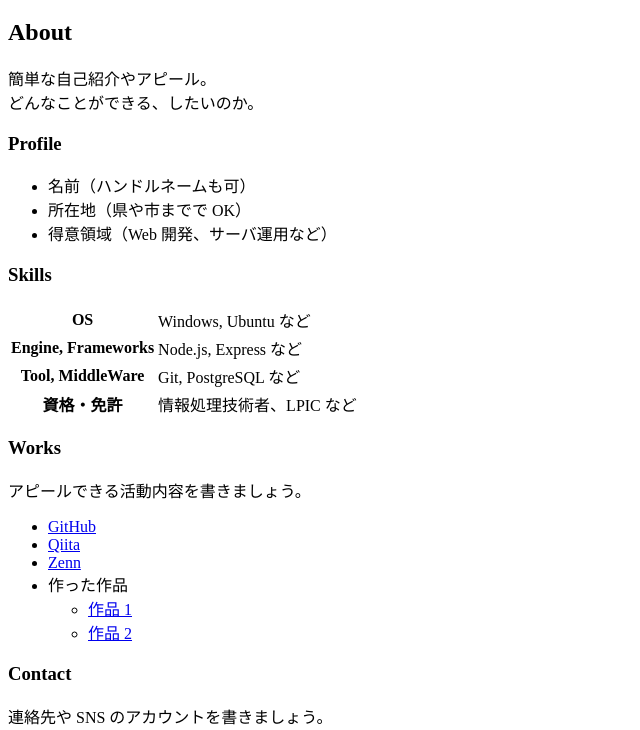
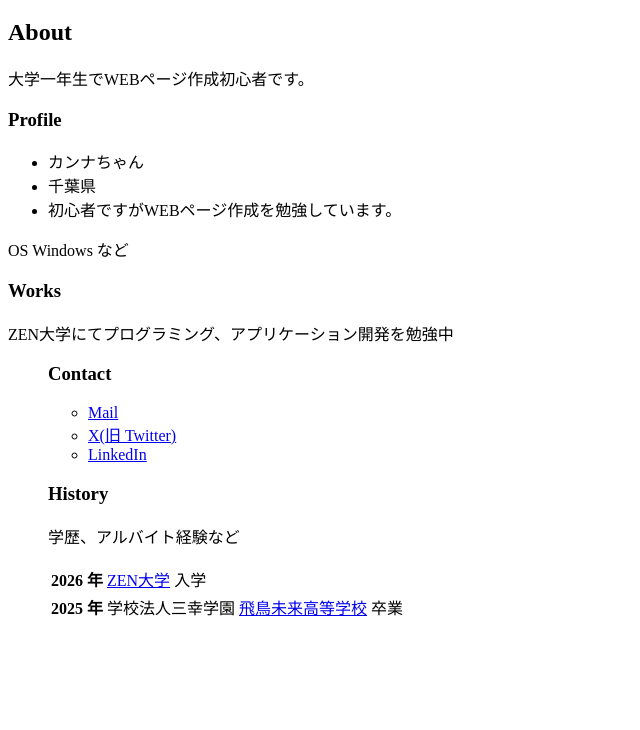
Before and after one commit to 261zs01402-jpg/261zs01402-jpg.github.io-, a plain HTML site: page index.html in a window 1280 px wide. Shown: the part 70-800 px from the top of the page, without its empty margins (0-640 px from the left). Drawn offline with Linux system fonts and the light colour scheme.

Commit message:
Update index.html

```diff
--- a/index.html
+++ b/index.html
@@ -10,73 +10,42 @@
 
     <h2>About</h2>
     <p>
-      簡単な自己紹介やアピール。<br>
-      どんなことができる、したいのか。
+      大学一年生でWEBページ作成初心者です。<br>
     </p>
 
     <h3>Profile</h3>
     <ul>
-      <li>名前（ハンドルネームも可）</li>
-      <li>所在地（県や市までで OK）</li>
-      <li>得意領域（Web 開発、サーバ運用など）</li>
+      <li>カンナちゃん</li>
+      <li>千葉県</li>
+      <li>初心者ですがWEBページ作成を勉強しています。</li>
     </ul>
-
-    <h3>Skills</h3>
-    <table>
-      <tr>
         <th>OS</th>
-        <td>Windows, Ubuntu など</td>
+        <td>Windows など</td>
       </tr>
-      <tr>
-        <th>Engine, Frameworks</th>
-        <td>Node.js, Express など</td>
-      </tr>
-      <tr>
-        <th>Tool, MiddleWare</th>
-        <td>Git, PostgreSQL など</td>
-      </tr>
-      <tr>
-        <th>資格・免許</th>
-        <td>情報処理技術者、LPIC など</td>
       </tr>
     </table>
 
     <h3>Works</h3>
-    <p>アピールできる活動内容を書きましょう。</p>
+    <p>ZEN大学にてプログラミング、アプリケーション開発を勉強中</p>
     <ul>
-      <li><a href="https://github.com/">GitHub</a></li>
-      <li><a href="https://qiita.com/">Qiita</a></li>
-      <li><a href="https://zenn.dev/">Zenn</a></li>
-      <li>
-        作った作品
-        <ul>
-          <li><a href="https://example.com/">作品 1</a></li>
-          <li><a href="https://example.com/">作品 2</a></li>
-        </ul>
-      </li>
-    </ul>
-
     <h3>Contact</h3>
-    <p>連絡先や SNS のアカウントを書きましょう。</p>
     <ul>
       <li><a href="mailto:name@example.com">Mail</a></li>
-      <li><a href="https://twitter.com/n_yobikou">X(旧 Twitter)</a></li>
+      <li><a href="https://twitter.com/hokorobumaeni">X(旧 Twitter)</a></li>
       <li><a href="https://www.linkedin.com/">LinkedIn</a></li>
     </ul>
 
     <h3>History</h3>
-    <p>学歴、職歴、アルバイト、インターン経験など。</p>
+    <p>学歴、アルバイト経験など</p>
     <table>
       <tr>
-        <th>2019 年</th>
-        <td><a href="https://dwango.co.jp/">株式会社ドワンゴ</a> 入社</td>
+        <th>2026 年</th>
+        <td><a href="https://dwango.co.jp/">ZEN大学</a> 入学</td>
       </tr>
       <tr>
-        <th>2018 年</th>
-        <td>学校法人角川ドワンゴ学園 <a href="https://nnn.ed.jp/">N高等学校</a> 卒業</td>
+        <th>2025 年</th>
+        <td>学校法人三幸学園 <a href="https://nnn.ed.jp/">飛鳥未来高等学校</a> 卒業</td>
       </tr>
       <tr>
-        <th>20XX 年</th>
-        <td>表彰、受賞歴、メディア掲載記事などあれば</td>
       </tr>
     </table>
```
